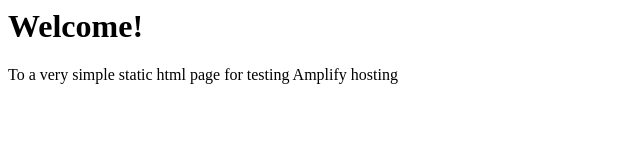
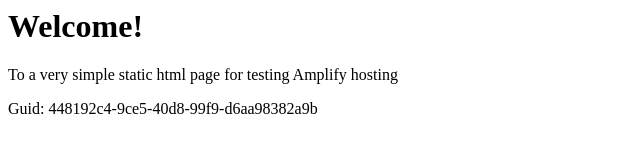
Before and after one commit to aws-aemilia-sin/Github-PR-Commit-Integration-Test-DoNotTouch-v0-prod-ap-southeast-1, a website: page src/index.html in a window 1280 px wide. Shown: the whole page, without its empty margins (0-640 px from the left). Drawn offline with Linux system fonts and the light colour scheme.

Commit message:
commit from integ tests

```diff
--- a/src/index.html
+++ b/src/index.html
@@ -1,3 +1,5 @@
+
+
 <html lang="en">
 
 <head>
@@ -10,6 +12,6 @@
 <body>
     <h1>Welcome!</h1>
     <p>To a very simple static html page for testing Amplify hosting</p>
-</body>
+    <p>Guid: 448192c4-9ce5-40d8-99f9-d6aa98382a9b</p></body>
 
 </html>
```
